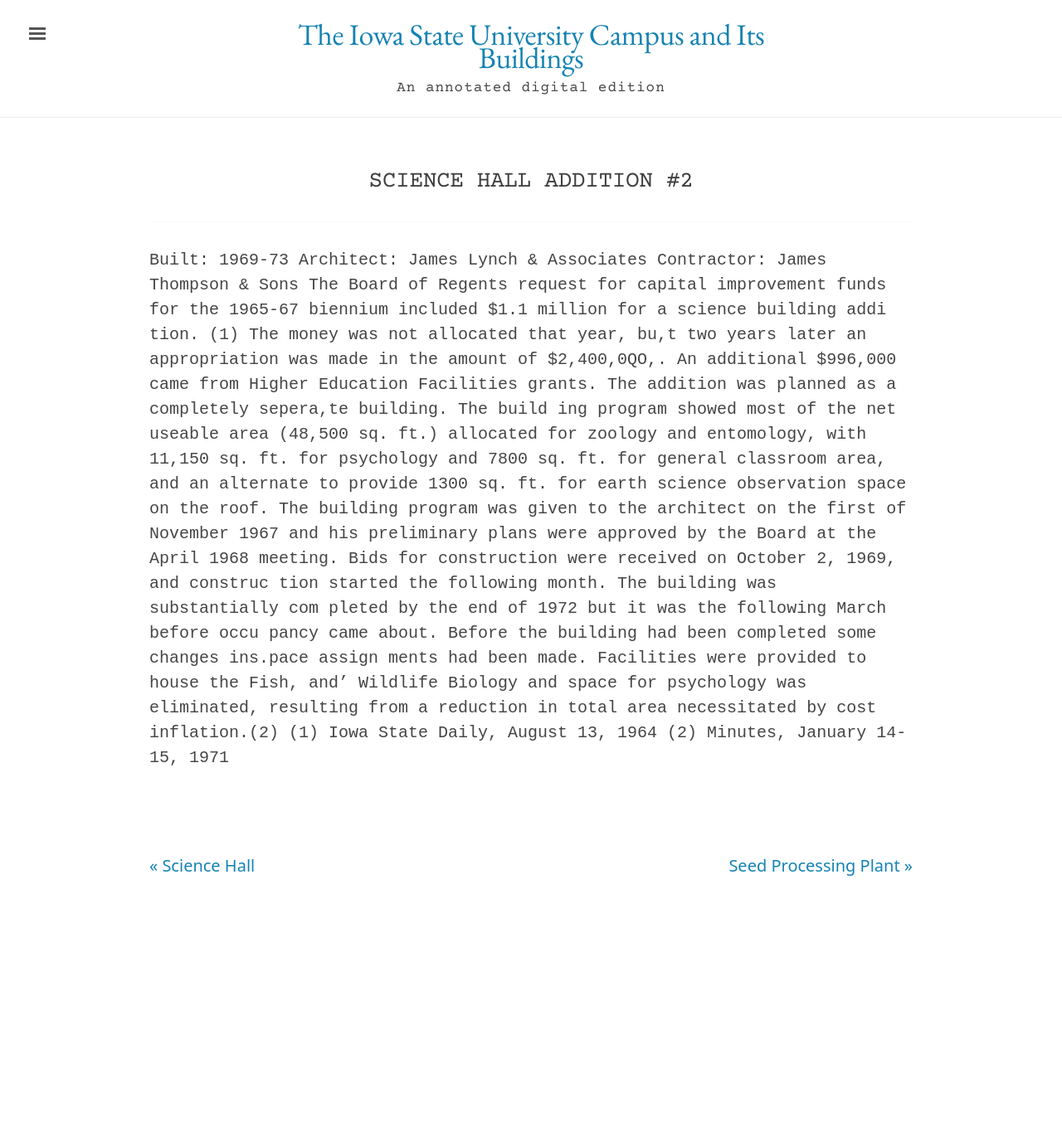
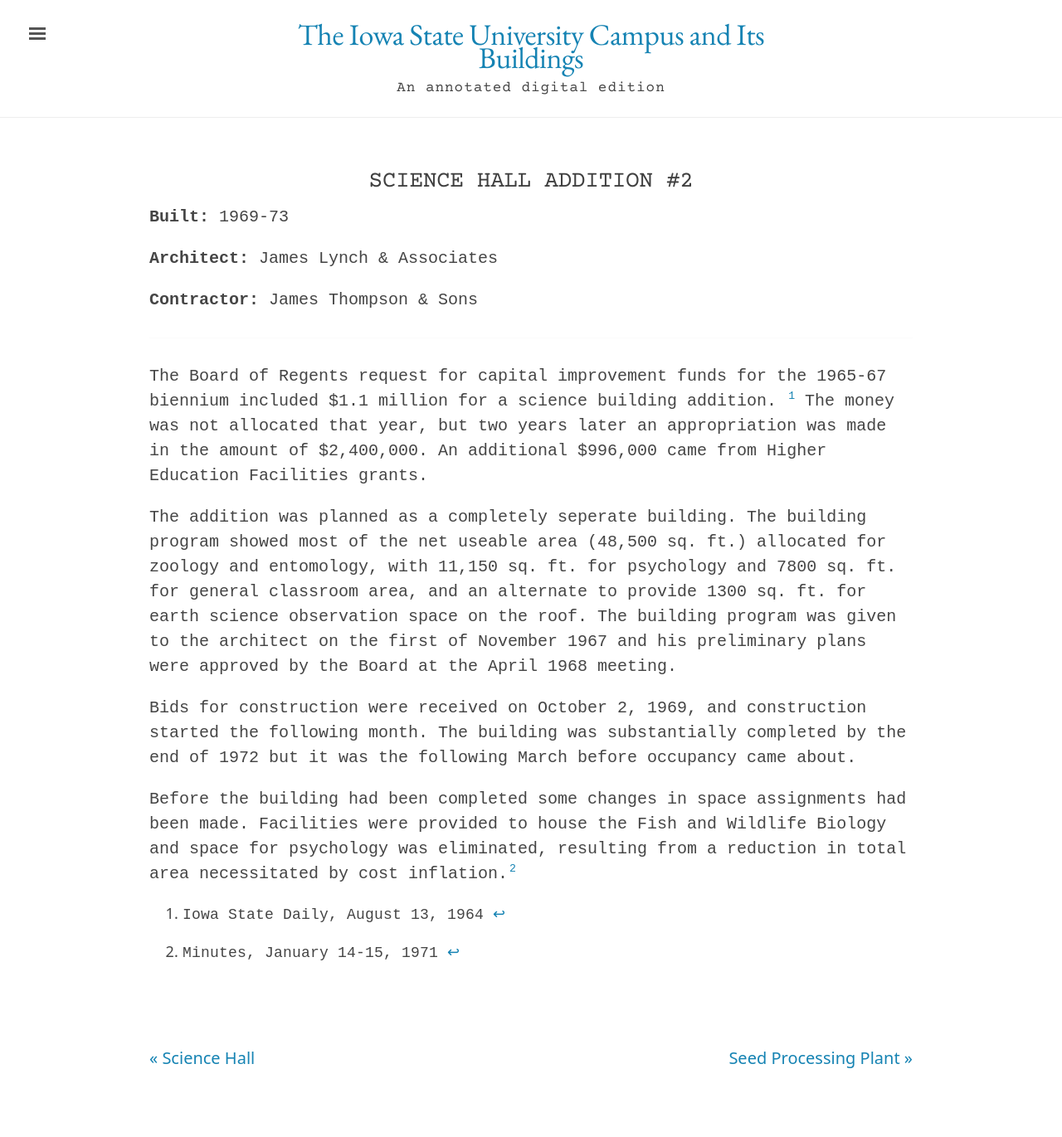
Before and after one commit to emanderson811/day-edition, a Jekyll site: the page built from _texts/buildings/191day-science-hall-addition.md, in a window 1280 px wide. Shown: the whole page at 83% size. Built offline with Jekyll 4.4.1, drawn with Linux system fonts in a browser that asks for light colours; before the commit the page ends 1139 px from its top, so only the background shows below that.

Commit message:
Update 191day-science-hall-addition.md

```diff
--- a/_texts/buildings/191day-science-hall-addition.md
+++ b/_texts/buildings/191day-science-hall-addition.md
@@ -14,13 +14,14 @@
 ---
 ---
 
-Built: 1969-73 Architect: James Lynch & Associates Contractor: James Thompson & Sons
-The Board of Regents request for capital improvement funds for the 1965-67 biennium included $1.1 million for a science building addi tion. (1) The money was not allocated that year, bu,t two years later an appropriation was made in the amount of $2,400,0QO,. An additional $996,000 came from Higher Education Facilities grants.
-The addition was planned as a completely sepera,te building. The build ing program showed most of the net useable area (48,500 sq. ft.) allocated for zoology and entomology, with 11,150 sq. ft. for psychology and 7800 sq. ft. for general classroom area, and an alternate to provide 1300 sq. ft. for earth science observation space on the roof. The building program was given to the architect on the first of November 1967 and his preliminary plans were approved by the Board at the April 1968 meeting.
-Bids for construction were received on October 2, 1969, and construc
-tion started the following month. The building was substantially com
-pleted by the end of 1972 but it was the following March before occu
-pancy came about.
-Before the building had been completed some changes ins.pace assign ments had been made. Facilities were provided to house the Fish, and' Wildlife Biology and space for psychology was eliminated, resulting
-from a reduction in total area necessitated by cost inflation.(2)
-(1) Iowa State Daily, August 13, 1964 (2) Minutes, January 14-15, 1971
+The Board of Regents request for capital improvement funds for the 1965-67 biennium included $1.1 million for a science building addition. [^fn1] The money was not allocated that year, but two years later an appropriation was made in the amount of $2,400,000. An additional $996,000 came from Higher Education Facilities grants.
+
+The addition was planned as a completely seperate building. The building program showed most of the net useable area (48,500 sq. ft.) allocated for zoology and entomology, with 11,150 sq. ft. for psychology and 7800 sq. ft. for general classroom area, and an alternate to provide 1300 sq. ft. for earth science observation space on the roof. The building program was given to the architect on the first of November 1967 and his preliminary plans were approved by the Board at the April 1968 meeting.
+
+Bids for construction were received on October 2, 1969, and construction started the following month. The building was substantially completed by the end of 1972 but it was the following March before occupancy came about.
+
+Before the building had been completed some changes in space assignments had been made. Facilities were provided to house the Fish and Wildlife Biology and space for psychology was eliminated, resulting from a reduction in total area necessitated by cost inflation.[^fn2]
+
+[^fn1]: Iowa State Daily, August 13, 1964
+
+[^fn2]: Minutes, January 14-15, 1971
```
Also changed, not shown: other parts of _texts/buildings/191day-science-hall-addition.md (+3 -3 lines).
